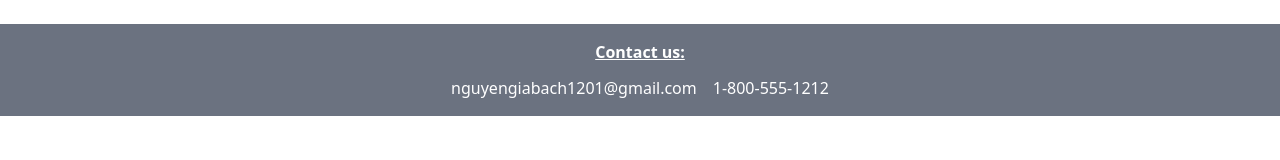
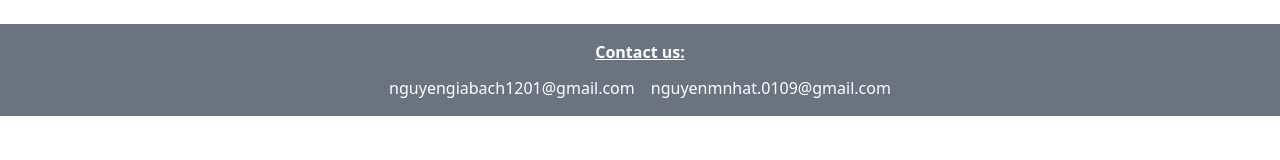
Before and after one commit to artium-team/artium-team.github.io, a plain HTML site: page index.html in a window 1280 px wide. Drawn offline with nearby package versions, Linux system fonts and the light colour scheme.

Commit message:
Add files via upload

```diff
--- a/index.html
+++ b/index.html
@@ -69,7 +69,7 @@
         <p class="underline font-bold mb-3">Contact us:</p>
         <ul class="flex justify-center gap-4 flex-wrap">
             <li><a href="mailto:info@example.com" class="hover:text-gray-200">nguyengiabach1201@gmail.com</a></li>
-            <li><a href="tel:1-800-555-1212" id="contact" class="hover:text-gray-200">1-800-555-1212</a></li>
+            <li><a href="tel:1-800-555-1212" id="contact" class="hover:text-gray-200">nguyenmnhat.0109@gmail.com</a></li>
         </ul>
     </footer>
 
```
